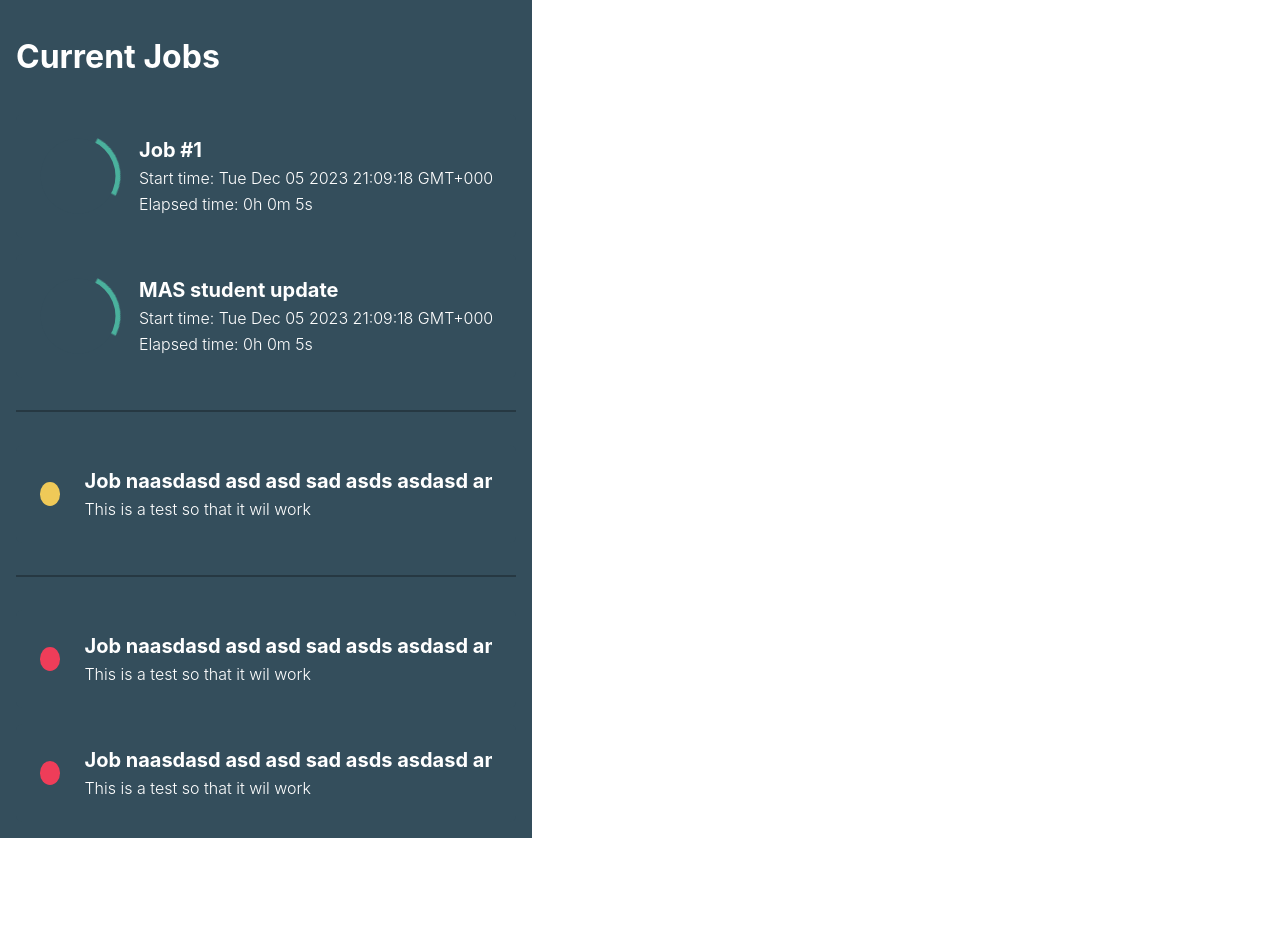
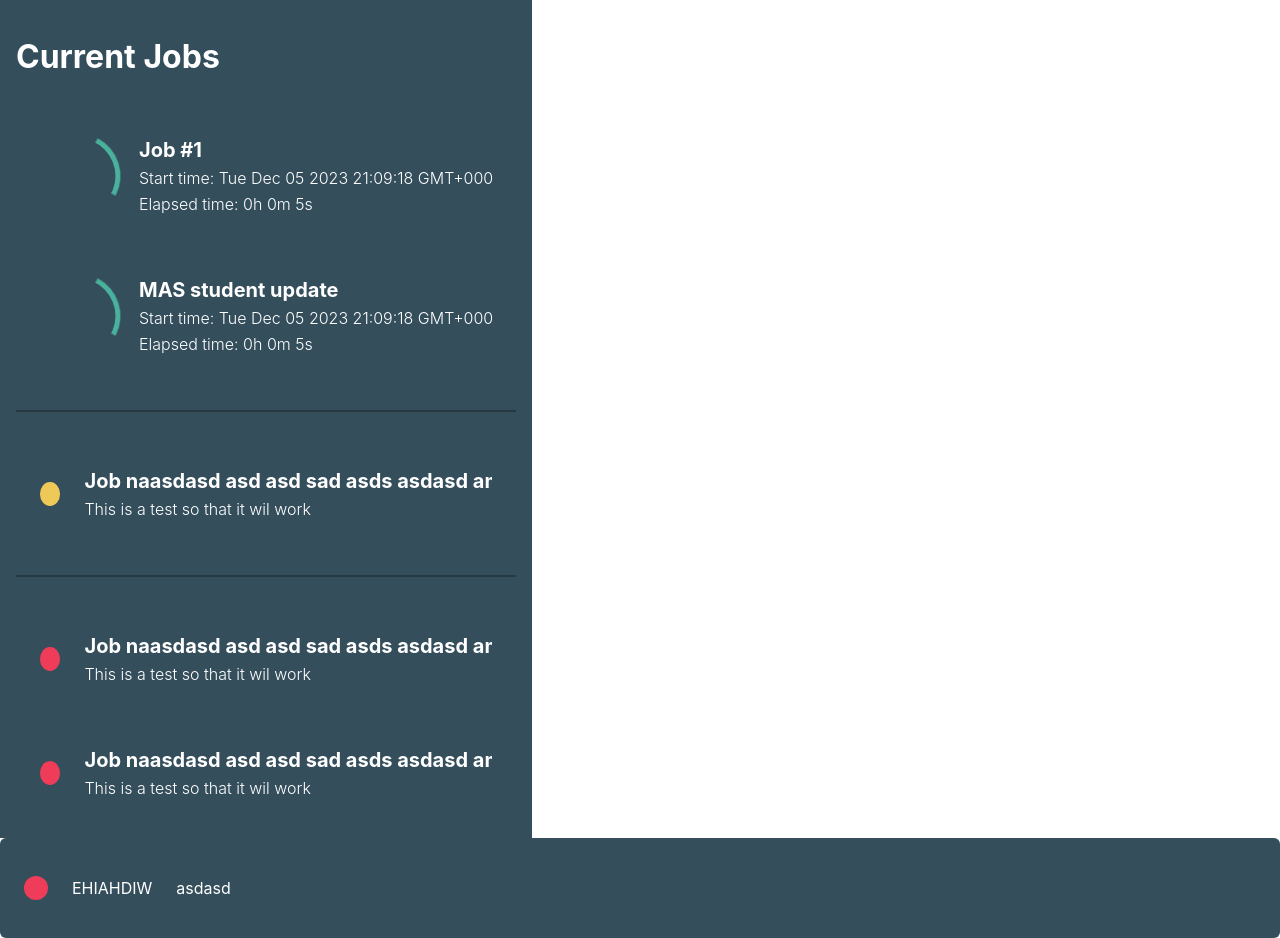
Before and after one commit to MSE-Web-Team/cron-job-tracker, a React (Create React App) app: page / in a window 1280 px wide. Before the commit the page ends 838 px from the top, so only its background shows below. Built offline with nearby package versions, Linux system fonts and the light colour scheme.

Commit message:
Adding log messagse

```diff
--- a/src/App.js
+++ b/src/App.js
@@ -3,6 +3,7 @@ import './App.css';
 import Job from './components/Jobs/Job';
 import RunningJob from './components/Jobs/RunningJob';
 import JobContainer from './components/Jobs/JobContainer';
+import LogMessage from './components/Logs/LogMessage';
 
 function App() {
 
@@ -18,6 +19,8 @@ function App() {
         <Job status={"error"} job_name={"Job naasdasd asd asd sad asds asdasd ame here"} description={"This is a test so that it wil work"}></Job>
         <Job status={"error"} job_name={"Job naasdasd asd asd sad asds asdasd ame here"} description={"This is a test so that it wil work"}></Job>
       </JobContainer>
+
+      <LogMessage status="error" name="EHIAHDIW" description={"asdasd"}></LogMessage>
     </div>
   );
 }
--- a/src/components/Logs/LogMessage.js
+++ b/src/components/Logs/LogMessage.js
@@ -1,21 +1,45 @@
 import React, { useState } from 'react';
+import styles from '../commonStyles.module.css';
 
-const LogMessage = () => {
-  // State example
-  const [count, setCount] = useState(0);
+const LogMessage = ({ status, name, description }) => {
 
-  // Event handler
-  const handleIncrement = () => {
-    setCount(count + 1);
-  };
+    let statusColor;
 
-  return (
-    <div>
-      <h1>Hello, World!</h1>
-      <p>Count: {count}</p>
-      <button onClick={handleIncrement}>Increment</button>
-    </div>
-  );
+    switch (status) {
+        case 'error':
+            statusColor = styles.error;
+            break;
+        case 'success':
+            statusColor = styles.success;
+            break;
+        case 'warning':
+            statusColor = styles.warning;
+            break;
+        default:
+            statusColor = 'default';
+    }
+
+    const statusStyle = {
+        color: statusColor,
+    };
+
+    const jobInfo = {
+        name:name,
+        description: description
+    }
+
+
+    return (
+        <div className={styles.logContainer}>
+            {status && (
+            <div className={`${styles.status} ${statusStyle.color} ${styles.smallStatus}`}>
+
+            </div>
+            )}
+              <p className={styles.name}>{jobInfo.name}</p>
+              <p className={styles.desc}>{jobInfo.description}</p>
+        </div>
+    );
 };
 
 export default LogMessage;
--- a/src/components/commonStyles.module.css
+++ b/src/components/commonStyles.module.css
@@ -92,6 +92,17 @@ hr {
     gap: 1.5em;
 }
 
+.logContainer {
+    background-color: var(--background-color);
+    border-radius: var(--container-radius);
+    color: white;
+    padding: 1.5em;
+    display: flex;
+    flex-direction: row;
+    align-items: center;
+    gap: 1.5em;
+}
+
 .jobInfo {
     display: flex;
     align-items: start;
@@ -119,11 +130,16 @@ hr {
     color: white;
 }
 
+.smallStatus{
+    width:16px;
+    height:16px;
+}
+
 .status {
     border-radius: 50%;
     background-color: var(--dark-background-color);
-    width: 1.5em;
-    height: 1.5em;
+    width: 24px;
+    height: 24px;
 }
 
 .status.error {
```
